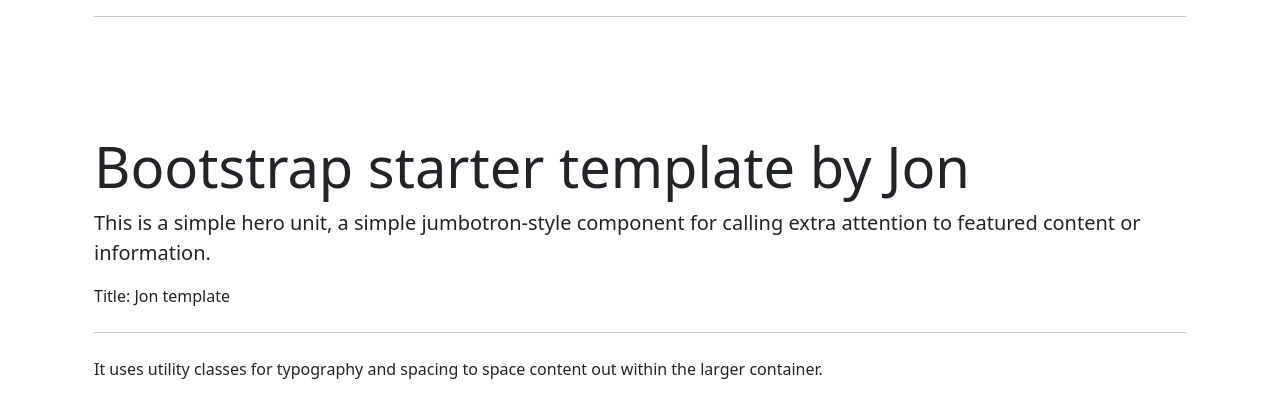
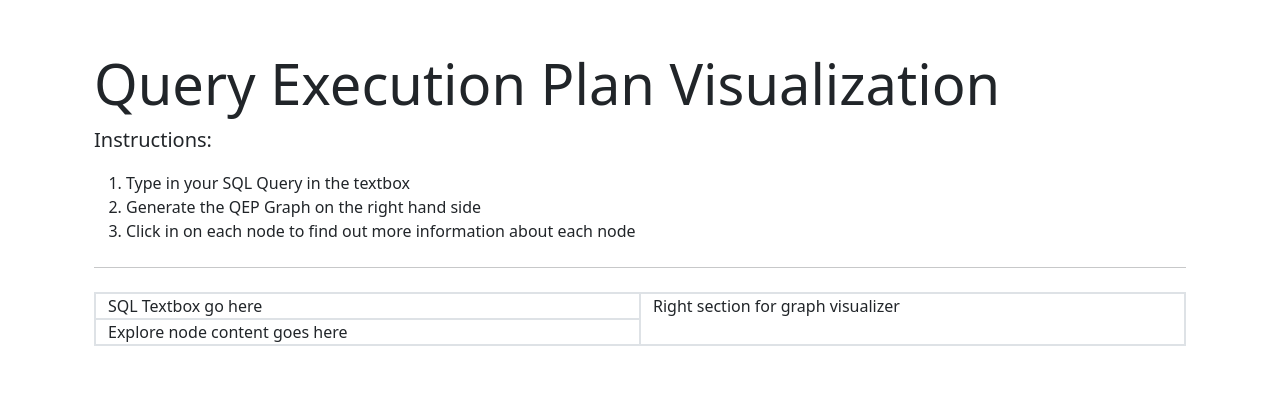
Before and after one commit to jontay999/DB-Project-2, a Flask app: page / in a window 1280 px wide. Shown: the top 418 px of the page. Run offline with Flask 3, Linux system fonts and the light colour scheme; some libraries are stand-ins or nearby versions.

Commit message:
set up basic bootstrap layout

```diff
--- a/src/server/templates/index.html
+++ b/src/server/templates/index.html
@@ -1,18 +1,35 @@
 {% extends 'layout.html' %} {% block body %}
 <div class="jumbotron">
-  <h1 class="display-4">
-    Bootstrap starter template by {{ app_data['author'] }}
-  </h1>
+  <h1 class="display-4">Query Execution Plan Visualization</h1>
   <p class="lead">
-    This is a simple hero unit, a simple jumbotron-style component for calling
-    extra attention to featured content or information.
+    Instructions:
+    <ol>
+      <li>Type in your SQL Query in the textbox</li>
+      <li>Generate the QEP Graph on the right hand side</li>
+      <li>Click in on each node to find out more information about each node</li>
+    </ol>
   </p>
-  <p>Title: {{ app_data['html_title'] }}</p>
-
   <hr class="my-4" />
-  <p>
-    It uses utility classes for typography and spacing to space content out
-    within the larger container.
-  </p>
+  <div class="container-fluid">
+    <div class="row border">
+        <div class="col-md-6">
+            <!-- Left Section - Split into 2 Equal Width Sections -->
+            <div class="row d-flex flex-column">
+                <div class="col-md-6 border w-100">
+                  SQL Textbox go here
+                    <!-- Left Subsection 1 Content -->
+                </div>
+                <div class="col-md-6 border w-100">
+                  Explore node content goes here
+                    <!-- Left Subsection 2 Content -->
+                </div>
+            </div>
+        </div>
+        <div class="col-md-6 border">
+            <!-- Right Section Content - Spans the Whole Width of Left Section -->
+            Right section for graph visualizer
+        </div>
+    </div>
+  </div>
 </div>
 {% endblock %}
--- a/src/server/templates/layout.html
+++ b/src/server/templates/layout.html
@@ -28,12 +28,9 @@
   </head>
 
   <body>
-    <main role="main" class="container">
+    <main role="main" class="container" style="padding-top: 50px">
       <div class="container">
-        <div class="starter-template">
-          <hr style="padding-top: 100px" />
-          {% block body %} {% endblock %}
-        </div>
+        <div class="starter-template">{% block body %} {% endblock %}</div>
       </div>
     </main>
 
```
